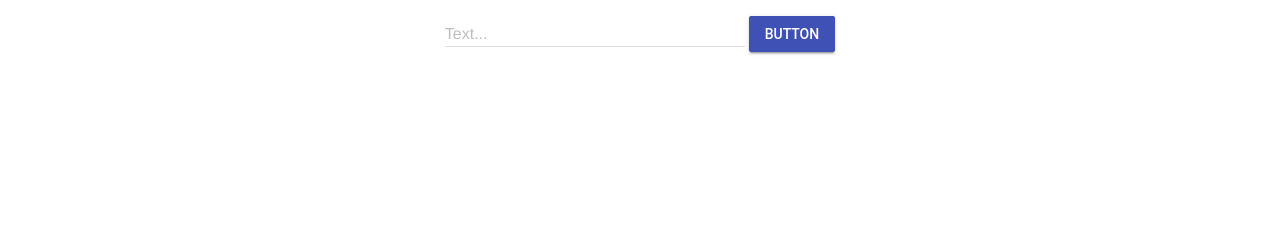
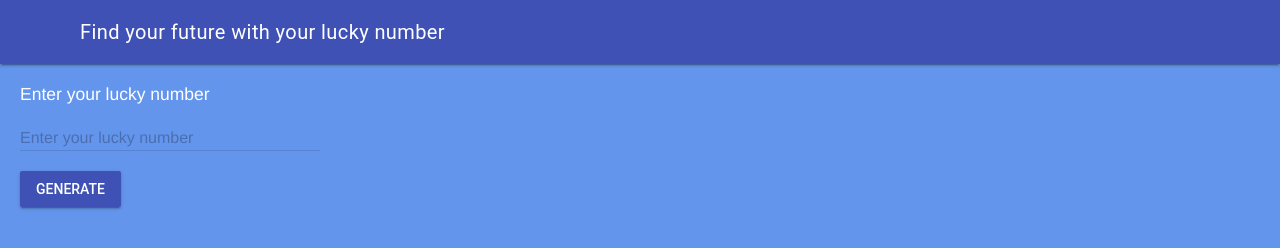
Before and after one commit to MTHS-ICD2O-1-2023/ICD2O-Unit-1-05-kai-nguyen-4, a plain HTML site: page index.html in a window 1280 px wide. Drawn offline with nearby package versions, Linux system fonts and the light colour scheme.

Commit message:
fixed html

```diff
--- a/css/style.css
+++ b/css/style.css
@@ -2,7 +2,27 @@
 * Created on: Sep 2020
 * This file contains the CSS for index.html
 */
+.mdl-layout__header-row {
+  justify-content: center;
+  padding: 0;
+}
+
+.mdl-layout__content {
+  padding-left: 15pt;
+  padding-right: 15pt;
+  padding-top: 15pt;
+}
+
+.mdl-textfield__error {
+  color: red;
+}
+
+.page-content {
+  color: white;
+  font-family: Helvetica, Arial, sans-serif;
+  font-size: 1.25rem;
+}
 
 body {
-  text-align: center;
+  background-color: cornflowerblue;
 }
--- a/index.html
+++ b/index.html
@@ -1,20 +1,40 @@
 <!DOCTYPE html>
 <html>
   <head>
+    <meta charset="utf-8">
+    <meta name="description" content="First mdl page">
+    <meta name="author" content="Kai Nguyen">
+    <meta name="keywords" content="mths, ics2o">
+    <meta name="viewport" content="width=device-width, initial-scale=1.0"/>
     <link rel="stylesheet" href="./css/style.css">
     <title>interactivity</title>
     <link rel="stylesheet" href="https://fonts.googleapis.com/icon?family=Material+Icons">
     <link rel="stylesheet" href="https://code.getmdl.io/1.3.0/material.indigo-pink.min.css">
-    <script defer src="https://code.getmdl.io/1.3.0/material.min.js"></script>
   </head>
   <body>
-  <form action="#">
-    <div class="mdl-textfield mdl-js-textfield">
-      <input class="mdl-textfield__input" type="text" id="sample1">
-      <label class="mdl-textfield__label" for="sample1">Text...</label>
+    <script defer src="https://code.getmdl.io/1.3.0/material.min.js"></script>
+    <div class="mdl-layout mdl-js-layout mdl-layout--fixed-header">
+      <header class="mdl-layout__header">
+        <div class="mdl-layout__header-row">
+          <!-- Title -->
+          <span class="mdl-layout-title">Find your future with your lucky number</span>
+          <!-- Add spacer, to align navigation to the right -->
+          <div class="mdl-layout-spacer"></div>
+        </div>
+      </header>
+      <main class="mdl-layout__content">
+        <div class="page-content">
+          Enter your lucky number
     </div>
+    <form action="#">
+      <div class="mdl-textfield mdl-js-textfield">
+        <input class="mdl-textfield__input" type="text" pattern="-?[0-9]*(\.[0-9]+)?" id="sample2">
+        <label class="mdl-textfield__label" for="sample2">Enter your lucky number</label>
+        <span class="mdl-textfield__error">Input is not a number!</span>
+      </div>
+    </form>
     <button class="mdl-button mdl-js-button mdl-button--raised mdl-button--colored">
-      Button
+      Generate
     </button>
   </form>
   </body>
```
